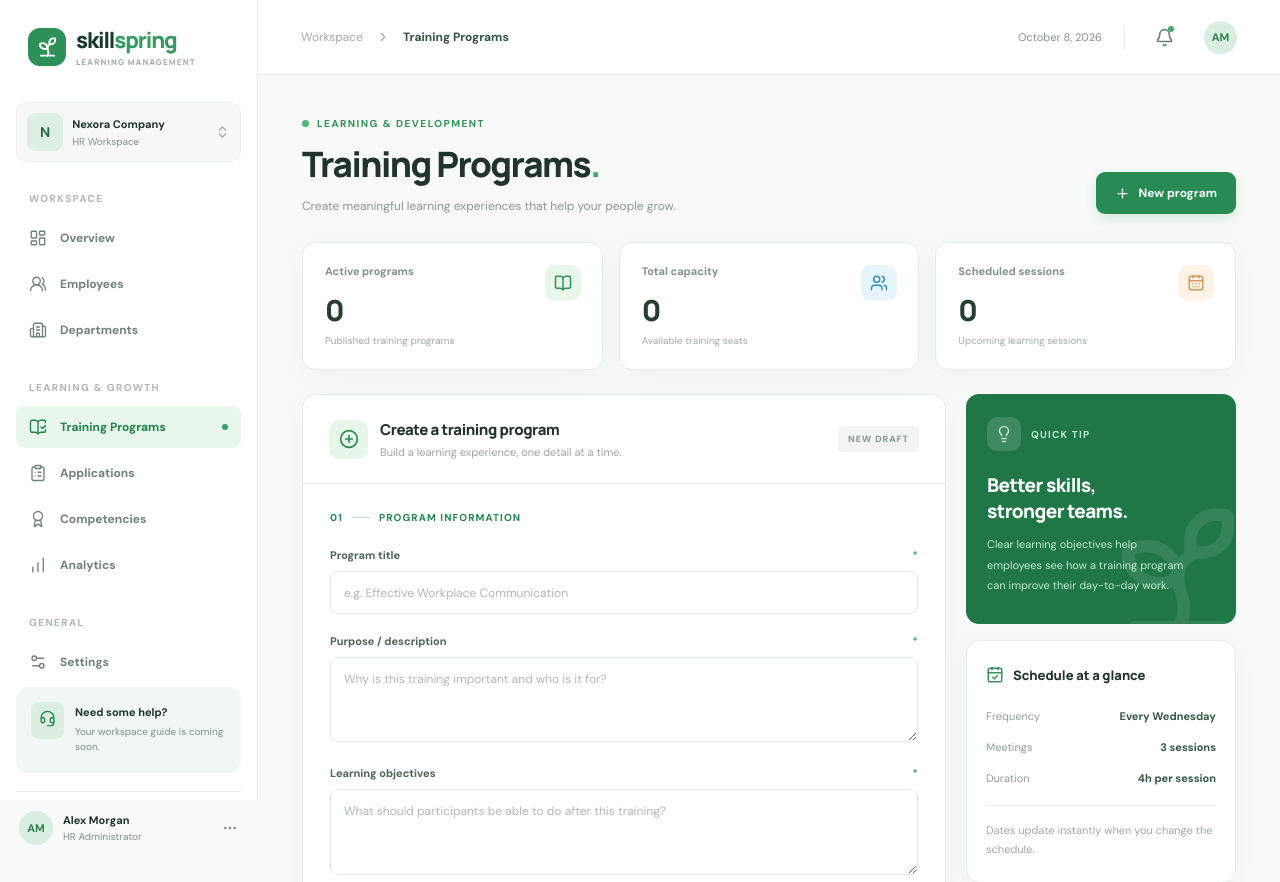
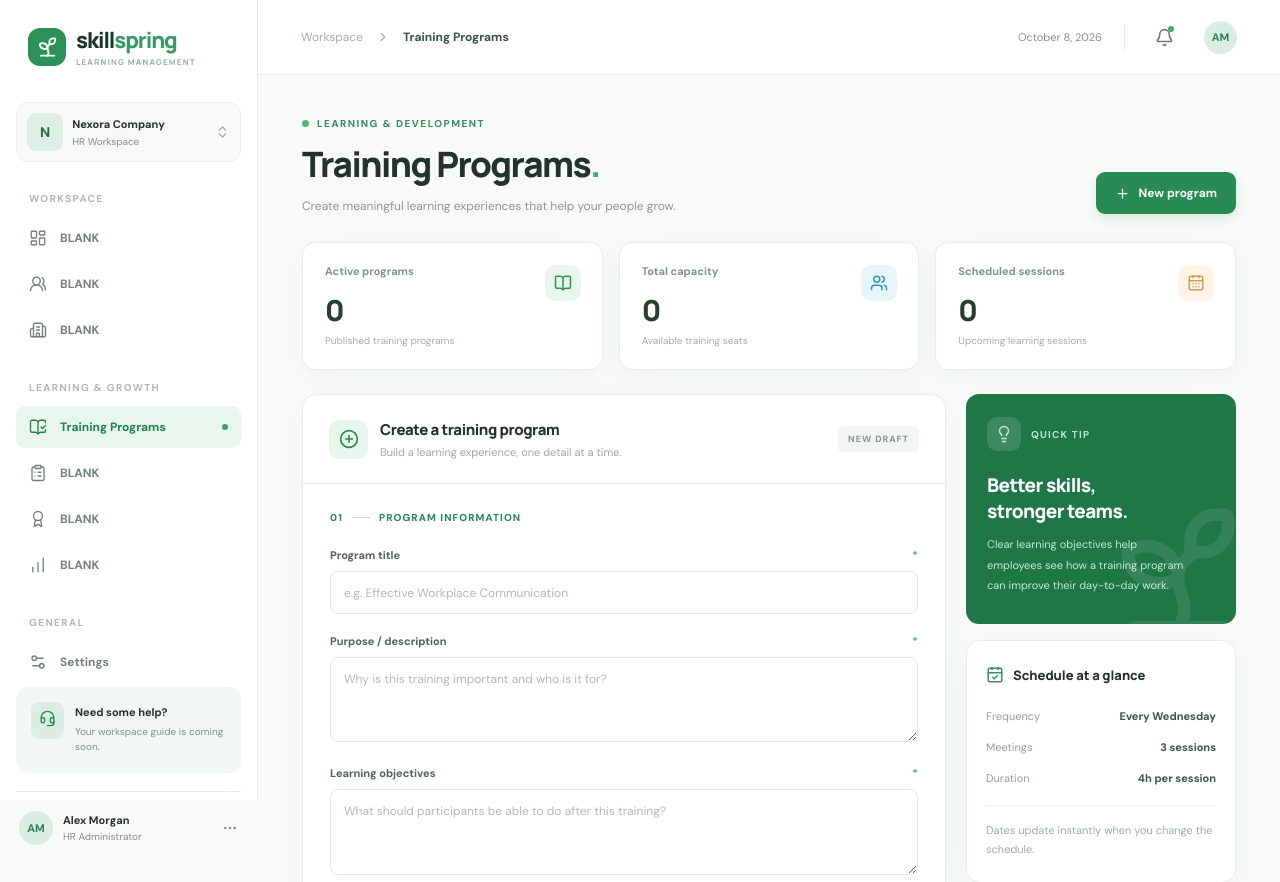
Before and after one commit to DeLion0/company-training, a PHP site: page / in a window 1280 px wide. Shown: the top 882 px of the page. Run offline with PHP 8.4, Linux system fonts and the light colour scheme.

Commit message:
Update Dockerfile and sidebar.php for improved configuration and placeholder links

```diff
--- a/app/partials/sidebar.php
+++ b/app/partials/sidebar.php
@@ -3,14 +3,14 @@
   <div class="workspace"><span class="workspace-icon">N</span><span class="workspace-copy"><strong>Nexora Company</strong><small>HR Workspace</small></span><i data-lucide="chevrons-up-down" class="muted-icon"></i></div>
   <nav class="navigation">
     <p class="nav-label">WORKSPACE</p>
-    <a href="#" class="nav-link inactive-link"><i data-lucide="layout-dashboard"></i> Overview</a>
-    <a href="#" class="nav-link inactive-link"><i data-lucide="users-round"></i> Employees</a>
-    <a href="#" class="nav-link inactive-link"><i data-lucide="building-2"></i> Departments</a>
+    <a href="#" class="nav-link inactive-link"><i data-lucide="layout-dashboard"></i> BLANK</a>
+    <a href="#" class="nav-link inactive-link"><i data-lucide="users-round"></i> BLANK</a>
+    <a href="#" class="nav-link inactive-link"><i data-lucide="building-2"></i> BLANK</a>
     <p class="nav-label second-label">LEARNING & GROWTH</p>
     <a href="?page=training" class="nav-link active" aria-current="page"><i data-lucide="book-open-check"></i> Training Programs <span class="active-dot"></span></a>
-    <a href="#" class="nav-link inactive-link"><i data-lucide="clipboard-list"></i> Applications</a>
-    <a href="#" class="nav-link inactive-link"><i data-lucide="award"></i> Competencies</a>
-    <a href="#" class="nav-link inactive-link"><i data-lucide="chart-no-axes-column-increasing"></i> Analytics</a>
+    <a href="#" class="nav-link inactive-link"><i data-lucide="clipboard-list"></i> BLANK</a>
+    <a href="#" class="nav-link inactive-link"><i data-lucide="award"></i> BLANK</a>
+    <a href="#" class="nav-link inactive-link"><i data-lucide="chart-no-axes-column-increasing"></i> BLANK</a>
     <p class="nav-label second-label">GENERAL</p>
     <a href="#" class="nav-link inactive-link"><i data-lucide="settings-2"></i> Settings</a>
   </nav>
```
